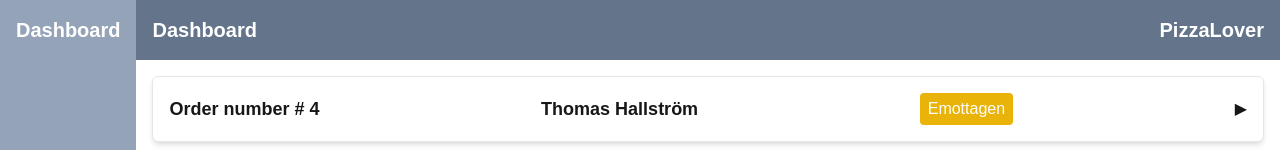
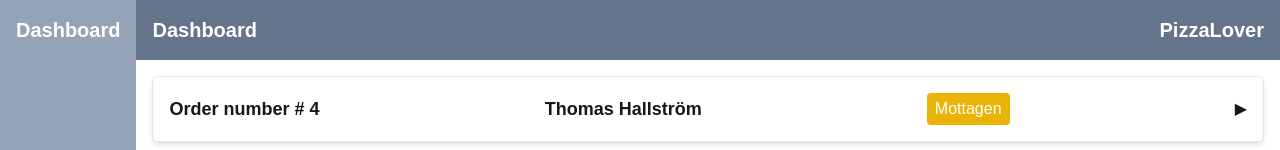
Before and after one commit to TT-portfolio/Resturant_backoffice, a Next.js app: page / in a window 1280 px wide. Shown: the top 150 px of the page. Built offline with nearby package versions, Linux system fonts and the light colour scheme.

Commit message:
Change name from Emottagen to Mottagen

```diff
--- a/src/app/Components/OrderCard/OrderCard.tsx
+++ b/src/app/Components/OrderCard/OrderCard.tsx
@@ -11,7 +11,7 @@ export default function OrderCard({ order }: { order: Order }) {
 
     const getStatusColor = (status: string) => {
         switch (status) {
-            case "Emottagen":
+            case "Mottagen":
                 return "bg-yellow-500";
             case "Tillagning":
                 return "bg-green-500";
@@ -91,9 +91,9 @@ export default function OrderCard({ order }: { order: Order }) {
                     {/* Knappar för att simulera statusändring */}
                     <div className="mt-2 space-x-2">
                         <button
-                            onClick={() => setStatus("Emottagen")}
+                            onClick={() => setStatus("Mottagen")}
                             className="px-2 py-1 bg-yellow-500 text-white rounded">
-                            Emottagen
+                            Mottagen
                         </button>
                         <button
                             onClick={() => setStatus("Tillagning")}
--- a/src/app/Components/SideNavbar/sideNavbar.tsx
+++ b/src/app/Components/SideNavbar/sideNavbar.tsx
@@ -31,8 +31,8 @@ const SideNavbar = () => {
                     <ul className="ml-4 mr-4">
                         <li
                             className="p-2 cursor-pointer rounded-md hover:bg-yellow-500 hover:text-black"
-                            onClick={() => handleFilterChange("Dashboard", "Emottagen")}>
-                            Emottagen
+                            onClick={() => handleFilterChange("Dashboard", "Mottagen")}>
+                            Mottagen
                         </li>
                         <li
                             className="p-2 cursor-pointer rounded-md hover:bg-Order-green hover:text-black"
--- a/src/app/Database/Orders.json
+++ b/src/app/Database/Orders.json
@@ -1,7 +1,7 @@
 [
     {
         "OrderNo": "4",
-        "OrderStatus": "Emottagen",
+        "OrderStatus": "Mottagen",
         "CustomerName": "Thomas Hallström",
         "OrderTime": "18:30",
         "Pizzas": [
--- a/src/app/Types/order.ts
+++ b/src/app/Types/order.ts
@@ -1,5 +1,5 @@
 export interface Order {
-    OrderStatus: "Emottagen" | "Tillagning" | "Leverans" | "Avslutad";
+    OrderStatus: "Mottagen" | "Tillagning" | "Leverans" | "Avslutad";
     CustomerName: string;
     OrderNo: string;
     OrderTime: string
```
